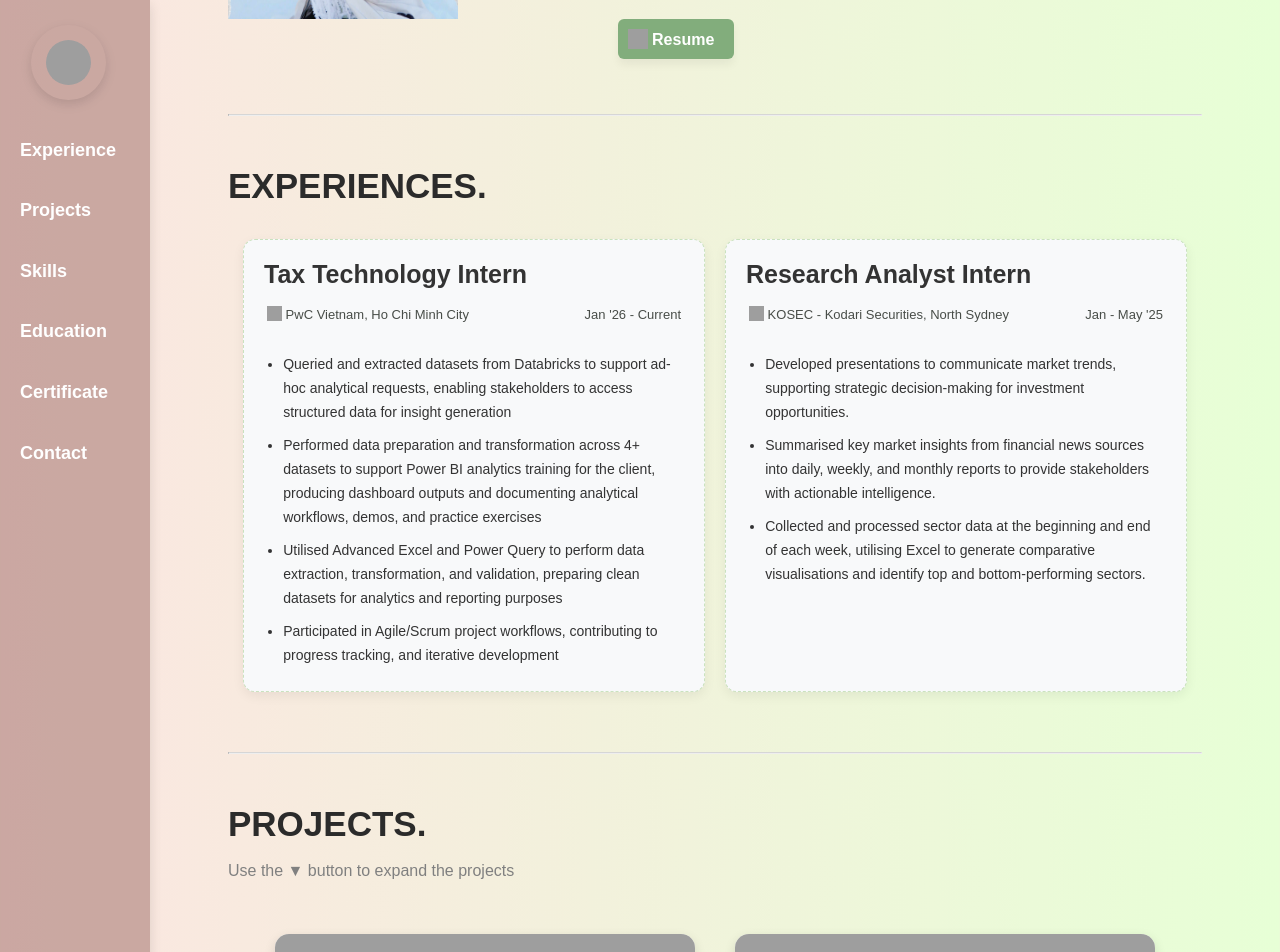
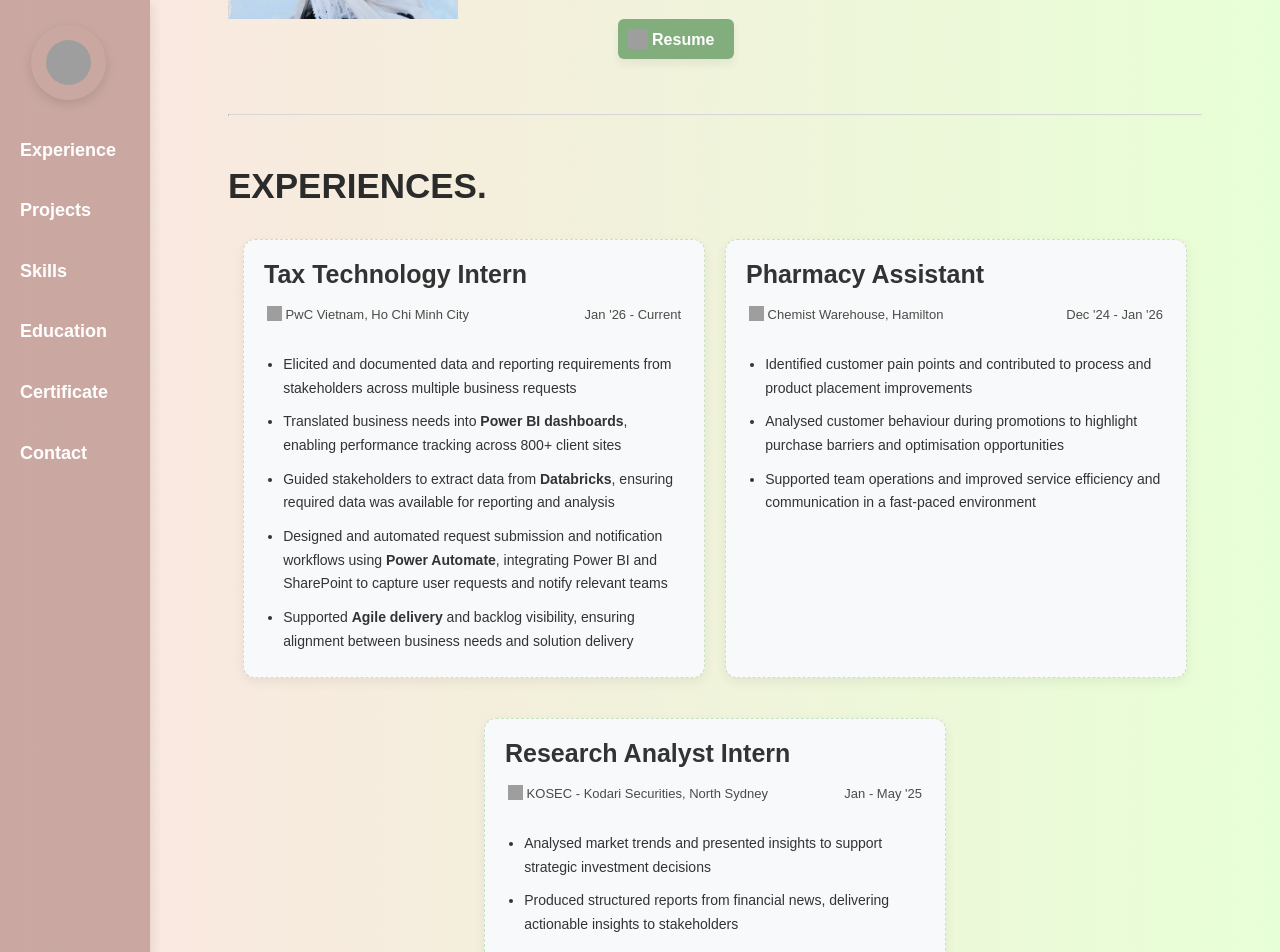
Before and after one commit to NgocDuong17/ngocduong17.github.io, a Jekyll site: the page built from index.html, in a window 1280 px wide and 1400 px high, scrolled down 371 px. Shown: the top 952 px of the window. Built offline with Jekyll 4.4.1, drawn with Linux system fonts in a browser that asks for light colours; some of the changed text lies outside the part shown; grey boxes are pictures that could not be loaded.

Commit message:
Update index.html

```diff
--- a/index.html
+++ b/index.html
@@ -39,13 +39,25 @@ title: Adoria Duong | Craft Data Stories
       <p>Jan '26 - Current</p>
     </div>
     <ul>
-      <li>Queried and extracted datasets from Databricks to support ad-hoc analytical requests, enabling stakeholders to
-access structured data for insight generation</li>
-      <li>Performed data preparation and transformation across 4+ datasets to support Power BI analytics training for the
-client, producing dashboard outputs and documenting analytical workflows, demos, and practice exercises</li>
-      <li>Utilised Advanced Excel and Power Query to perform data extraction, transformation, and validation, preparing clean
-datasets for analytics and reporting purposes</li>
-      <li>Participated in Agile/Scrum project workflows, contributing to progress tracking, and iterative development</li>
+      <li>Elicited and documented data and reporting requirements from stakeholders across multiple business requests</li>
+      <li>Translated business needs into <b>Power BI dashboards</b>, enabling performance tracking across 800+ client sites</li>
+      <li>Guided stakeholders to extract data from <b>Databricks</b>, ensuring required data was available for reporting and analysis</li>
+      <li>Designed and automated request submission and notification workflows using <b>Power Automate</b>, integrating Power BI and SharePoint to capture user requests and notify relevant teams</li>
+      <li>Supported <b>Agile delivery</b> and backlog visibility, ensuring alignment between business needs and solution delivery</li>
+    </ul>
+  </div>
+
+  <div class='exp-box'>
+    <h2>Pharmacy Assistant</h2>
+    <div class='exp-side-info'>
+      <p> <img class='icon-company' src="https://s2.svgbox.net/hero-solid.svg?ic=office-building&color=8bb483"
+          width="20" height="20"> Chemist Warehouse, Hamilton</p>
+      <p>Dec '24 - Jan '26</p>
+    </div>
+    <ul>
+      <li>Identified customer pain points and contributed to process and product placement improvements</li>
+      <li>Analysed customer behaviour during promotions to highlight purchase barriers and optimisation opportunities</li>
+      <li>Supported team operations and improved service efficiency and communication in a fast-paced environment</li>
     </ul>
   </div>
 
@@ -57,12 +69,9 @@ datasets for analytics and reporting purposes</li>
       <p>Jan - May '25</p>
     </div>
     <ul>
-      <li>Developed presentations to communicate market trends, supporting strategic decision-making for investment
-        opportunities.</li>
-      <li>Summarised key market insights from financial news sources into daily, weekly, and monthly reports to provide
-        stakeholders with actionable intelligence.</li>
-      <li>Collected and processed sector data at the beginning and end of each week, utilising Excel to generate
-        comparative visualisations and identify top and bottom-performing sectors.</li>
+      <li>Analysed market trends and presented insights to support strategic investment decisions</li>
+      <li>Produced structured reports from financial news, delivering actionable insights to stakeholders</li>
+      <li>Utilised <strong>Excel</strong> to process and visualise sector performance data, identifying key trends and outliers</li>
     </ul>
   </div>
 
@@ -334,6 +343,16 @@ datasets for analytics and reporting purposes</li>
 <h1 id="skill" class="heading-title">SKILLSET. </h1>
 <div class="skill-wrap">
   <div>
+    <h3>Business Analysis</h3>
+      <span class="skill-btn"> Requirements Elicitation & Documentation </span>
+      <span class="skill-btn"> Stakeholder Engagement & Communication </span>
+      <span class="skill-btn"> Process Modelling (As-Is / To-Be) </span>
+      <span class="skill-btn"> User Stories & Functional Specifications </span>
+      <span class="skill-btn"> Agile/Scrum </span>
+      <span class="skill-btn"> Backlog Support </span>
+  </div>
+
+    <div>
     <h3>Cloud Platforms</h3>
     <span class="skill-btn"> Microsoft Azure (Certified) </span>
     <span class="skill-btn"> Microsoft Fabric (Certified) </span>
@@ -368,38 +387,32 @@ datasets for analytics and reporting purposes</li>
 
   <div>
     <h3>Projects & UI/UX Tools</h3>
+    <span class="skill-btn"> Power Automate </span>
+    <span class="skill-btn"> Power Apps </span>
     <span class="skill-btn"> Figma </span>
     <span class="skill-btn"> Visio </span>
     <span class="skill-btn"> Microsoft Project </span>
     <span class="skill-btn"> Asana </span>
     <span class="skill-btn"> Jira </span>
   </div>
+  <hr style="border-top: 1px solid #D6D6D6; margin: 40px 0;">
 
-  <div>
-    <h3>Soft Skills</h3>
-    <span class="skill-btn"> Collaboration </span>
-    <span class="skill-btn"> Problem Solving </span>
-    <span class="skill-btn"> Agile Communication </span>
-    <span class="skill-btn"> Critical Thinking </span>
-    <span class="skill-btn"> Analytics </span>
-    <span class="skill-btn"> Teamwork </span>
-  </div>
-  <hr style="border-top: 1px solid #D6D6D6; margin: 40px 0;">
 
   <h1 id='education' class="heading-title">EDUCATION. </h1>
 
   <div class="education-wrap">
     <div class="education-box">
-      <h2>University of Newcastle | 2023 - Current </h2>
+      <h2>University of Newcastle | 2023 - 2025 </h2>
       <div class="education-content">
         <p><img class="icon-uni" src="https://s2.svgbox.net/hero-solid.svg?ic=location-marker&color=6b6b6b" width="32"
             height="32"> Newcastle, NSW</p>
         <p><img class='icon-degree' src="https://s2.svgbox.net/hero-solid.svg?ic=bookmark&color=6b6b6b" width="32"
             height="32"> Master of Information Technology | Major: Business Analytics </p>
+        <p>Grade: Distinction </p>
         <p><b>Relevant Courseworks</b></p>
         <div>
           <span class="course-btn">Data Wrangling & Visualisation</span>
-          <span class="course-btn">Database Management2</span>
+          <span class="course-btn">Database Management 2</span>
           <span class="course-btn">Data Analytics for Business</span>
           <span class="course-btn">Big Data</span>
           <span class="course-btn">Business Intelligence for the Enterprise</span>
```
Also changed, not shown: other parts of index.html (+1 -2 lines).
